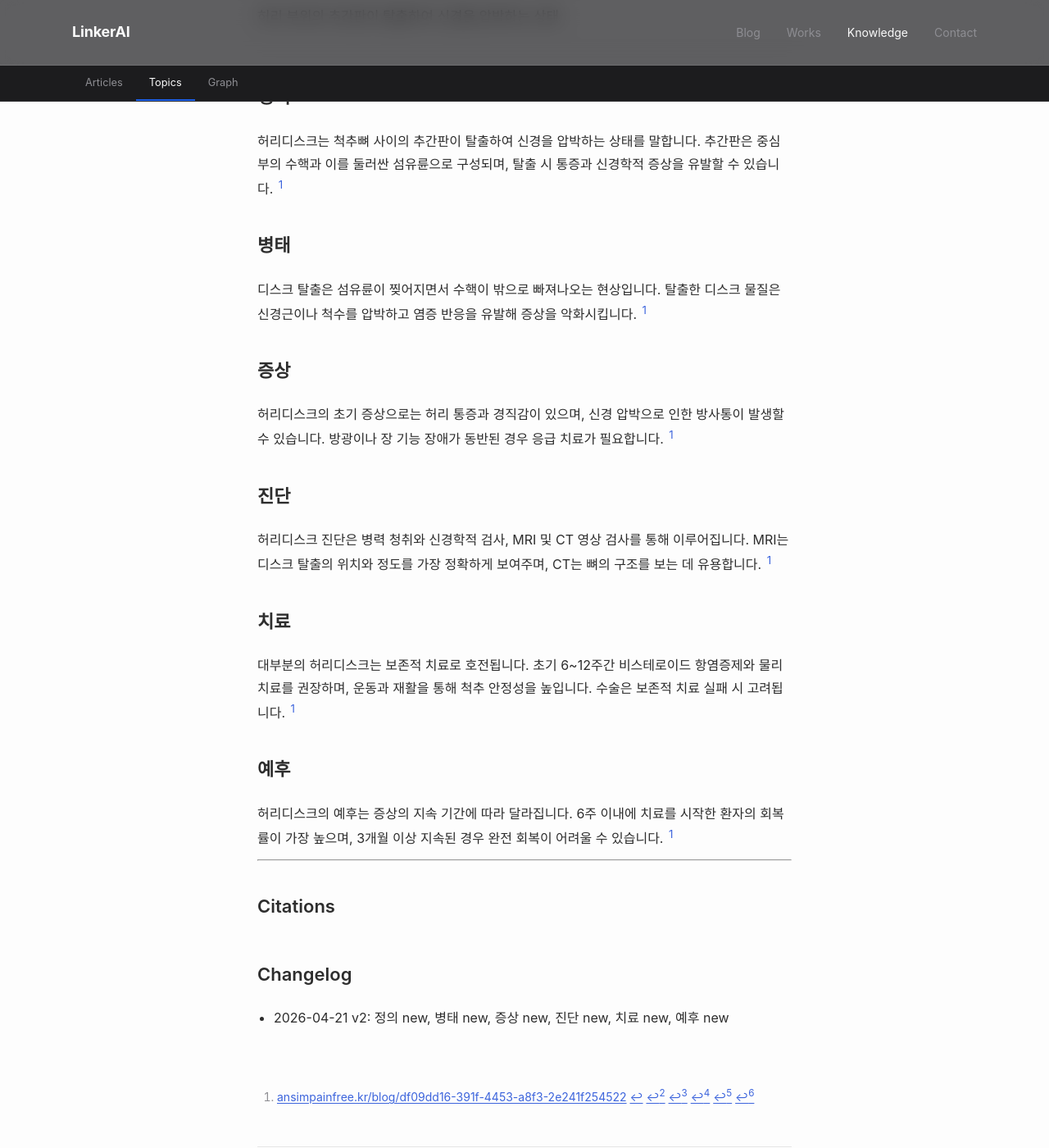
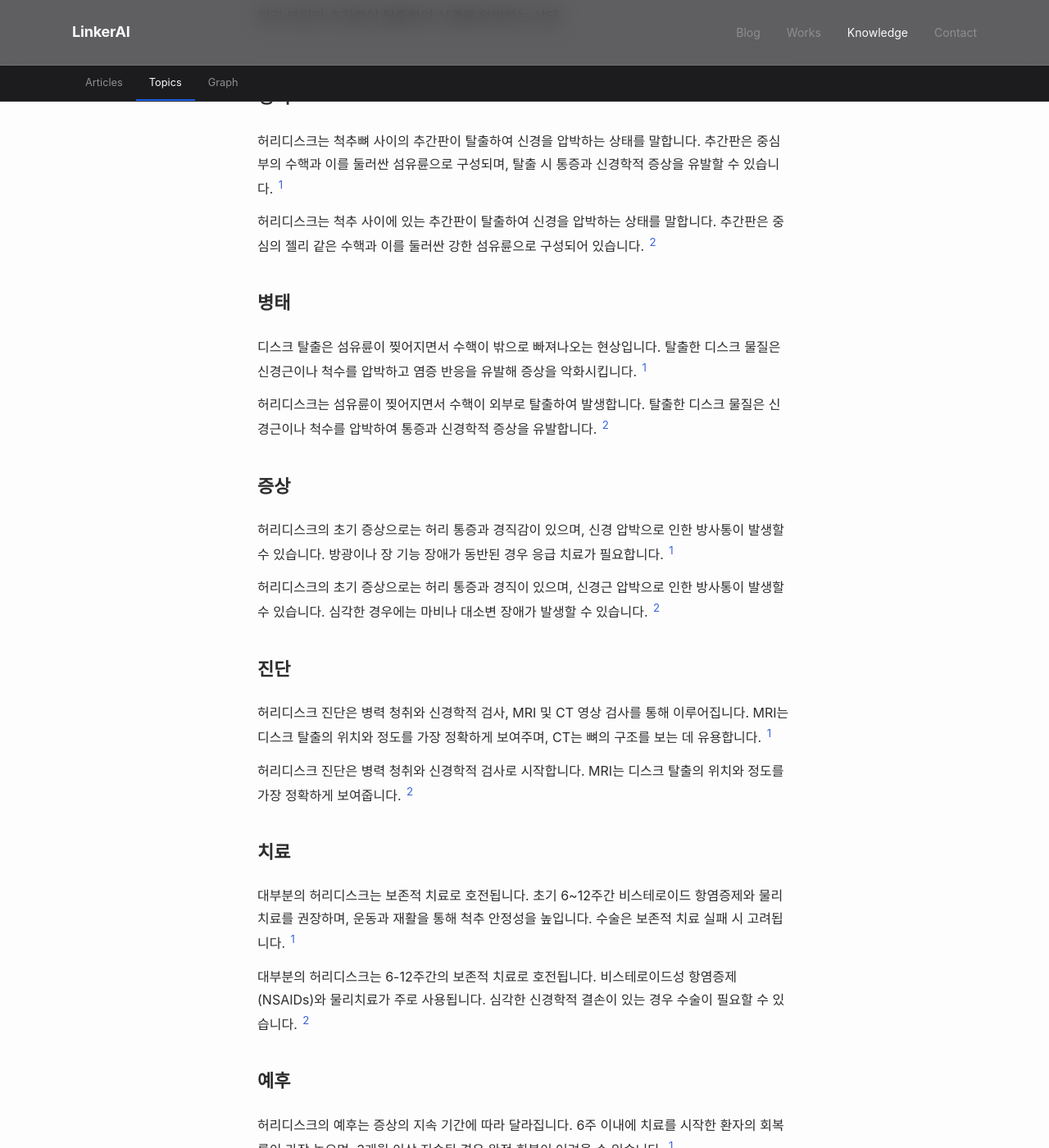
Before and after one commit to feelharmony/linkare-medical-knowledge, a Jekyll site: the page built from conditions/lumbar-disc-herniation.md, in a window 1280 px wide and 1400 px high, scrolled down 301 px. Shown: the whole window at 82% size. Built offline with Jekyll 4.4.1, drawn with Linux system fonts in a browser that asks for light colours; some web fonts are replaced; some of the changed text lies outside the part shown.

Commit message:
update entity: 허리디스크 (lumbar-disc-herniation)

```diff
--- a/conditions/lumbar-disc-herniation.md
+++ b/conditions/lumbar-disc-herniation.md
@@ -5,27 +5,41 @@ entity_type: condition
 permalink: /conditions/lumbar-disc-herniation/
 title: 허리디스크
 description: 허리 부위의 추간판이 탈출하여 신경을 압박하는 상태
-last_reviewed: '2026-04-21'
-source_count: 0
-version: 2
+last_reviewed: '2026-04-23'
+source_count: 2
+version: 3
 ---
 ## 정의
 허리디스크는 척추뼈 사이의 추간판이 탈출하여 신경을 압박하는 상태를 말합니다. 추간판은 중심부의 수핵과 이를 둘러싼 섬유륜으로 구성되며, 탈출 시 통증과 신경학적 증상을 유발할 수 있습니다. [^1]
 
+허리디스크는 척추 사이에 있는 추간판이 탈출하여 신경을 압박하는 상태를 말합니다. 추간판은 중심의 젤리 같은 수핵과 이를 둘러싼 강한 섬유륜으로 구성되어 있습니다. [^2]
+
 ## 병태
 디스크 탈출은 섬유륜이 찢어지면서 수핵이 밖으로 빠져나오는 현상입니다. 탈출한 디스크 물질은 신경근이나 척수를 압박하고 염증 반응을 유발해 증상을 악화시킵니다. [^1]
+
+허리디스크는 섬유륜이 찢어지면서 수핵이 외부로 탈출하여 발생합니다. 탈출한 디스크 물질은 신경근이나 척수를 압박하여 통증과 신경학적 증상을 유발합니다. [^2]
 
 ## 증상
 허리디스크의 초기 증상으로는 허리 통증과 경직감이 있으며, 신경 압박으로 인한 방사통이 발생할 수 있습니다. 방광이나 장 기능 장애가 동반된 경우 응급 치료가 필요합니다. [^1]
 
+허리디스크의 초기 증상으로는 허리 통증과 경직이 있으며, 신경근 압박으로 인한 방사통이 발생할 수 있습니다. 심각한 경우에는 마비나 대소변 장애가 발생할 수 있습니다. [^2]
+
 ## 진단
 허리디스크 진단은 병력 청취와 신경학적 검사, MRI 및 CT 영상 검사를 통해 이루어집니다. MRI는 디스크 탈출의 위치와 정도를 가장 정확하게 보여주며, CT는 뼈의 구조를 보는 데 유용합니다. [^1]
+
+허리디스크 진단은 병력 청취와 신경학적 검사로 시작합니다. MRI는 디스크 탈출의 위치와 정도를 가장 정확하게 보여줍니다. [^2]
 
 ## 치료
 대부분의 허리디스크는 보존적 치료로 호전됩니다. 초기 6~12주간 비스테로이드 항염증제와 물리치료를 권장하며, 운동과 재활을 통해 척추 안정성을 높입니다. 수술은 보존적 치료 실패 시 고려됩니다. [^1]
 
+대부분의 허리디스크는 6-12주간의 보존적 치료로 호전됩니다. 비스테로이드성 항염증제(NSAIDs)와 물리치료가 주로 사용됩니다. 심각한 신경학적 결손이 있는 경우 수술이 필요할 수 있습니다. [^2]
+
 ## 예후
 허리디스크의 예후는 증상의 지속 기간에 따라 달라집니다. 6주 이내에 치료를 시작한 환자의 회복률이 가장 높으며, 3개월 이상 지속된 경우 완전 회복이 어려울 수 있습니다. [^1]
+
+---
+
+증상이 오래 지속될수록 신경 회복 가능성이 낮아집니다. 6주 이내에 치료를 시작한 환자들이 가장 높은 회복률을 보입니다. [^2]
 
 ---
 
@@ -35,3 +49,4 @@ version: 2
 
 ## Changelog
 - 2026-04-21 v2: 정의 new, 병태 new, 증상 new, 진단 new, 치료 new, 예후 new
+- 2026-04-23 v3: 정의 new, 병태 new, 증상 new, 진단 new, 치료 new, 예후 new
```
